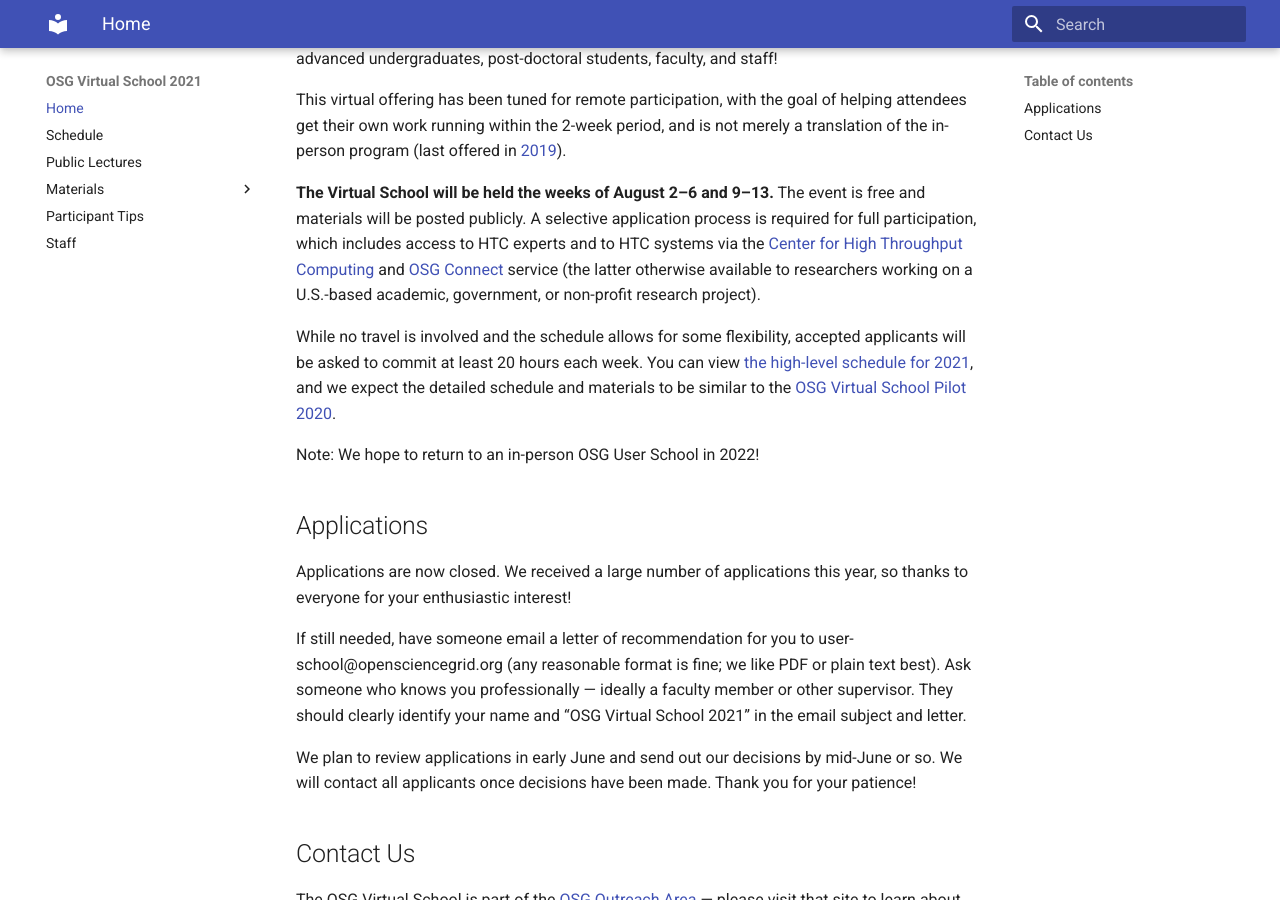
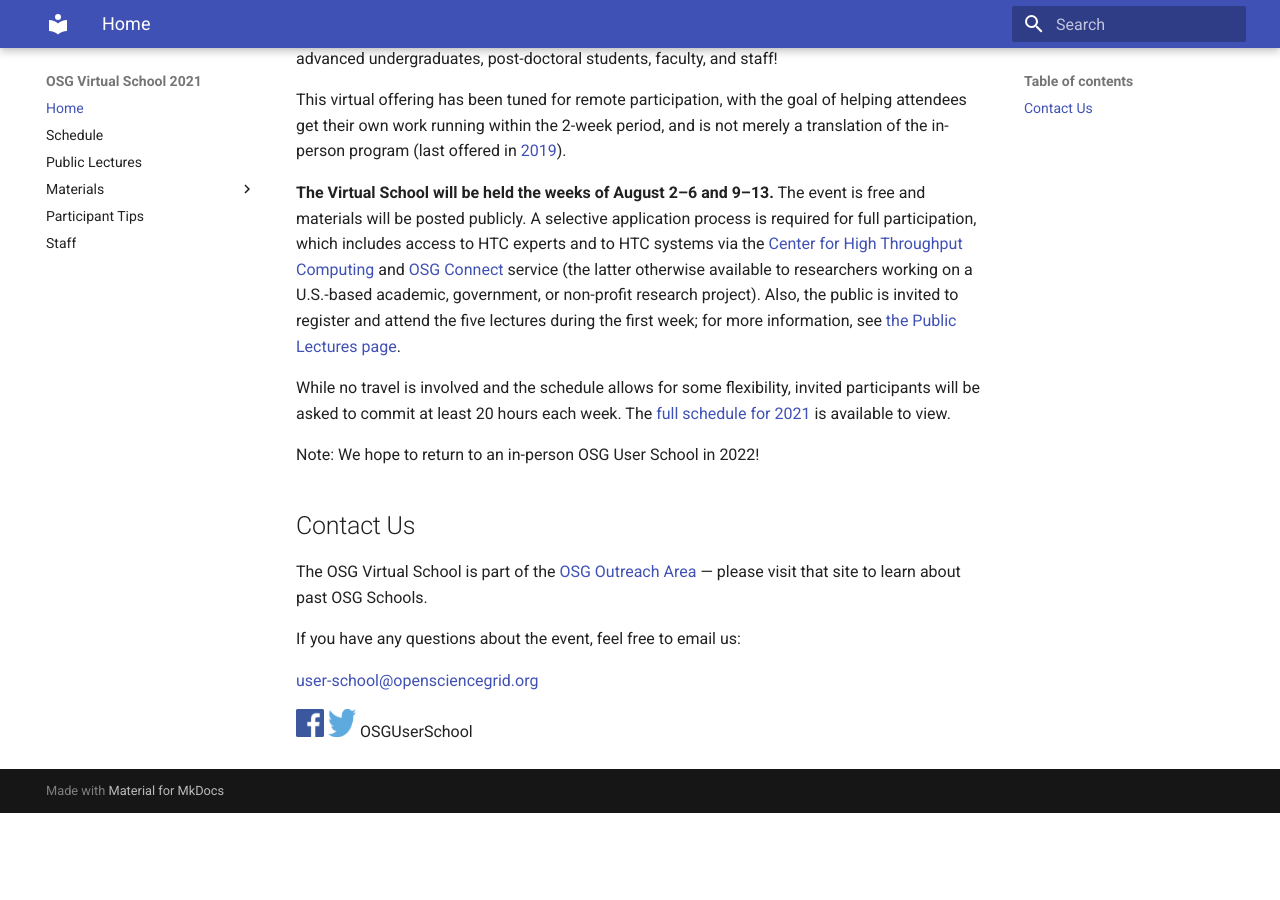
Before and after one commit to osg-htc/virtual-school-2021, an MkDocs documentation site: the page built from docs/index.md, in a window 1280 px wide and 900 px high, scrolled down 363 px. Built offline with MkDocs 1.6.1 and Material for MkDocs 9.7.7, drawn with Linux system fonts in a browser that asks for light colours; after the commit the page ends 1176 px from its top, so only the background shows below that.

Commit message:
Pre-event home page updates

```diff
--- a/docs/index.md
+++ b/docs/index.md
@@ -25,30 +25,14 @@
 [Center for High Throughput Computing](https://chtc.cs.wisc.edu/approach.shtml) and
 [OSG Connect](https://www.osgconnect.net/) service
 (the latter otherwise available to researchers working on a U.S.-based academic, government, or non-profit research project).
+Also, the public is invited to register and attend the five lectures during the first week;
+for more information, see [the Public Lectures page](public-lectures.md).
 
 While no travel is involved and the schedule allows for some flexibility,
-accepted applicants will be asked to commit at least 20 hours each week.
-You can view [the high-level schedule for 2021](schedule.md),
-and we expect the detailed schedule and materials to be similar to the
-[OSG Virtual School Pilot 2020](https://opensciencegrid.org/virtual-school-pilot-2020/).
+invited participants will be asked to commit at least 20 hours each week.
+The [full schedule for 2021](schedule.md) is available to view.
 
 Note: We hope to return to an in-person OSG User School in 2022!
-
-## Applications
-
-Applications are now closed.
-We received a large number of applications this year,
-so thanks to everyone for your enthusiastic interest!
-
-If still needed, have someone email a letter of recommendation for you to user-school@opensciencegrid.org
-(any reasonable format is fine; we like PDF or plain text best).
-Ask someone who knows you professionally&nbsp;&mdash;
-ideally a faculty member or other supervisor.
-They should clearly identify your name and &ldquo;OSG Virtual School 2021&rdquo; in the email subject and letter.
-
-We plan to review applications in early June and send out our decisions by mid-June or so.
-We will contact all applicants once decisions have been made.
-Thank you for your patience!
 
 ## Contact Us
 
```
